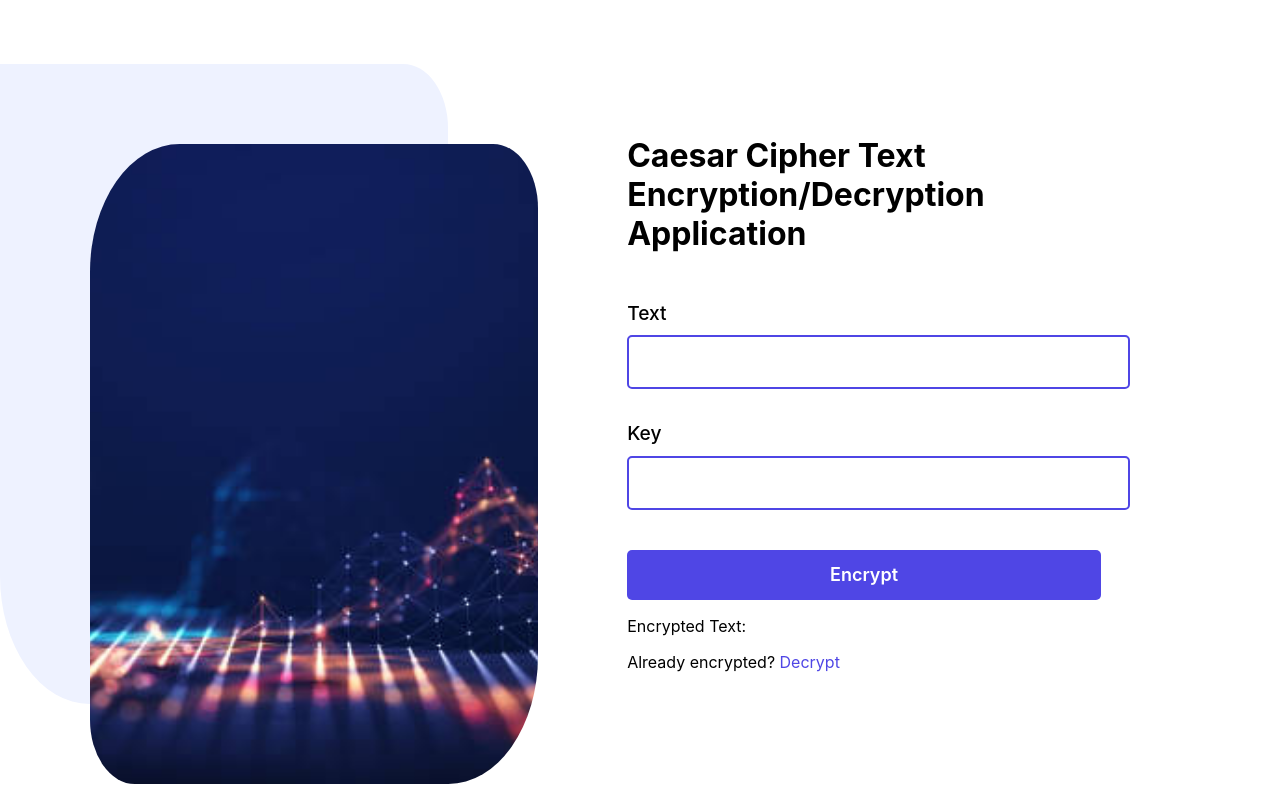
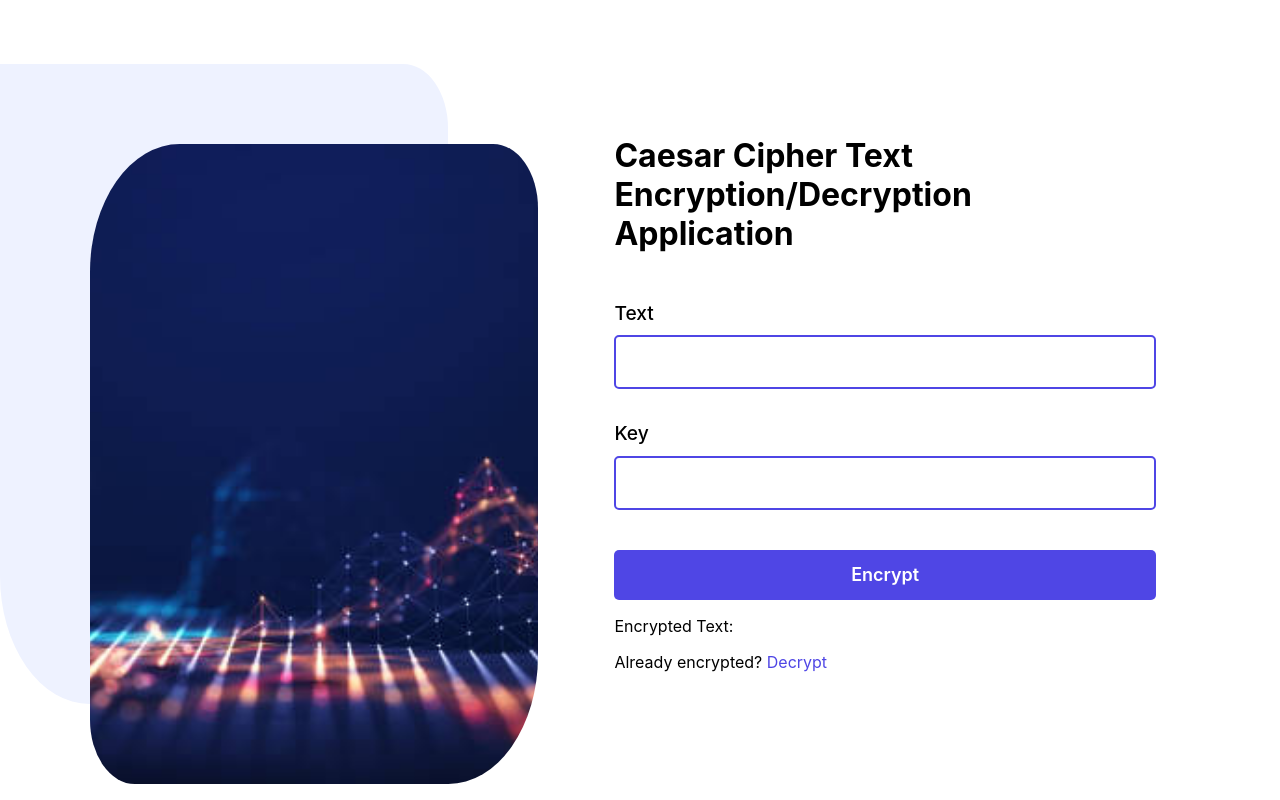
Before and after one commit to AbolareRoheemah/cipher-app, a React (Create React App) app: page / in a window 1280 px wide. Built offline with nearby package versions, Linux system fonts and the light colour scheme.

Commit message:
fixed alignment issue

```diff
--- a/src/App.css
+++ b/src/App.css
@@ -8,7 +8,8 @@
 }
 .sec2-text-ctn {
   color: #000;
-  padding: 7vh 8vw 4vh;
+  padding: 7vh 7vw 4vh;
+  /* background-color: red; */
 }
 .before {
   height: 80vh;
@@ -86,12 +87,6 @@ p.faded-text {
   font-weight: 700;
   line-height: 4px;
 }
-.input{
-  border-bottom: 1px solid #c1c3c5;
-  display: block;
-  width: 100%;
-  outline: none;
-}
 .contact-us {
   color: #374151;
   /* background-color: #000000 !important; */
@@ -112,6 +107,10 @@ p.faded-text {
   padding: 7vh 0;
 }
 .form-ctn {
+  /* background-color: black; */
+  overflow-x: hidden;
+  width: 100%;
+  max-width: inherit;
   /* padding: 4vh 5vw; */
 
 }
@@ -119,7 +118,8 @@ p.faded-text {
   padding: 2vh 0vw;
 }
 .form-ctn .input {
-  width: 100%;
+  width: 40vw;
+  max-width: 100%;
   height: 50px;
   outline: #4f46e5;
   border: 2px solid #4f46e5;
@@ -138,8 +138,6 @@ p.faded-text {
   background-color: #4f46e5;
   border-radius: 5px;
   margin-top: 3vh;
-  /* margin-right: auto; */
-  /* margin-left: 1vw; */
   text-align: center;
   display: flex;
   flex-direction: row;
```
